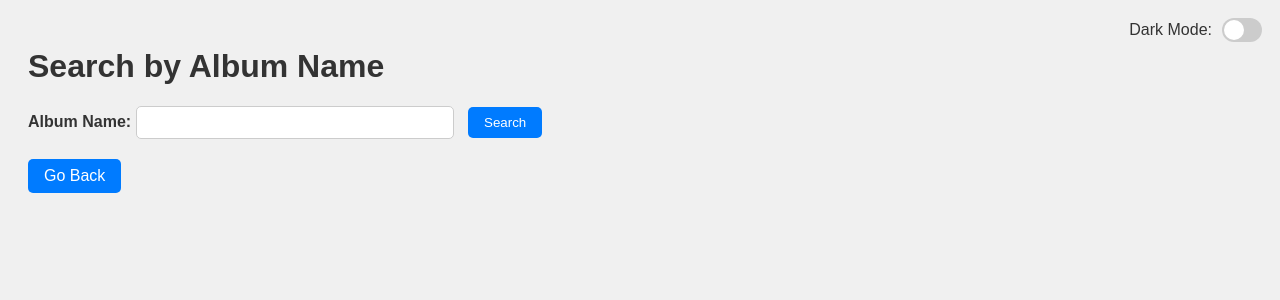
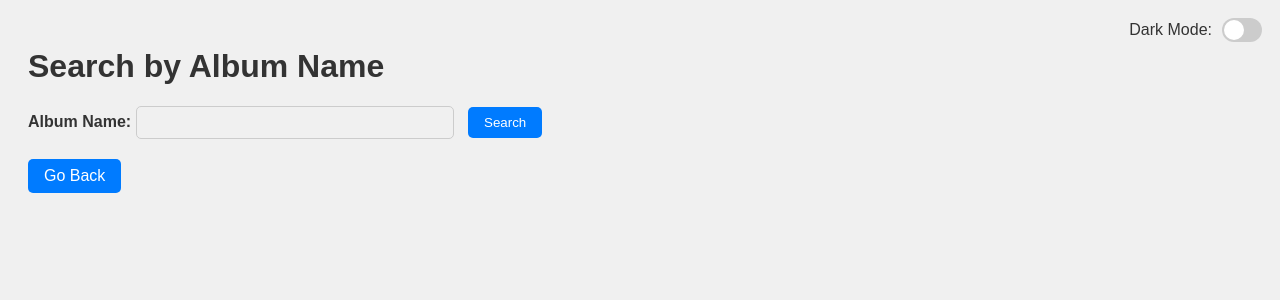
Before and after one commit to MooseFaceKilla/song-player-test, a Flask app: page /searchbyalbumname in a window 1280 px wide. Shown: the top 300 px of the page. Run offline with Flask 3, Linux system fonts and the light colour scheme.

Commit message:
Update searchByAlbumName.html

```diff
--- a/templates/searchByAlbumName.html
+++ b/templates/searchByAlbumName.html
@@ -107,6 +107,8 @@
             margin-right: 10px;
             border: 1px solid #ccc;
             border-radius: 5px;
+            background-color: inherit; /* Match background color of the page */
+            color: inherit; /* Inherit text color */
         }
 
         button[type="submit"] {
```
